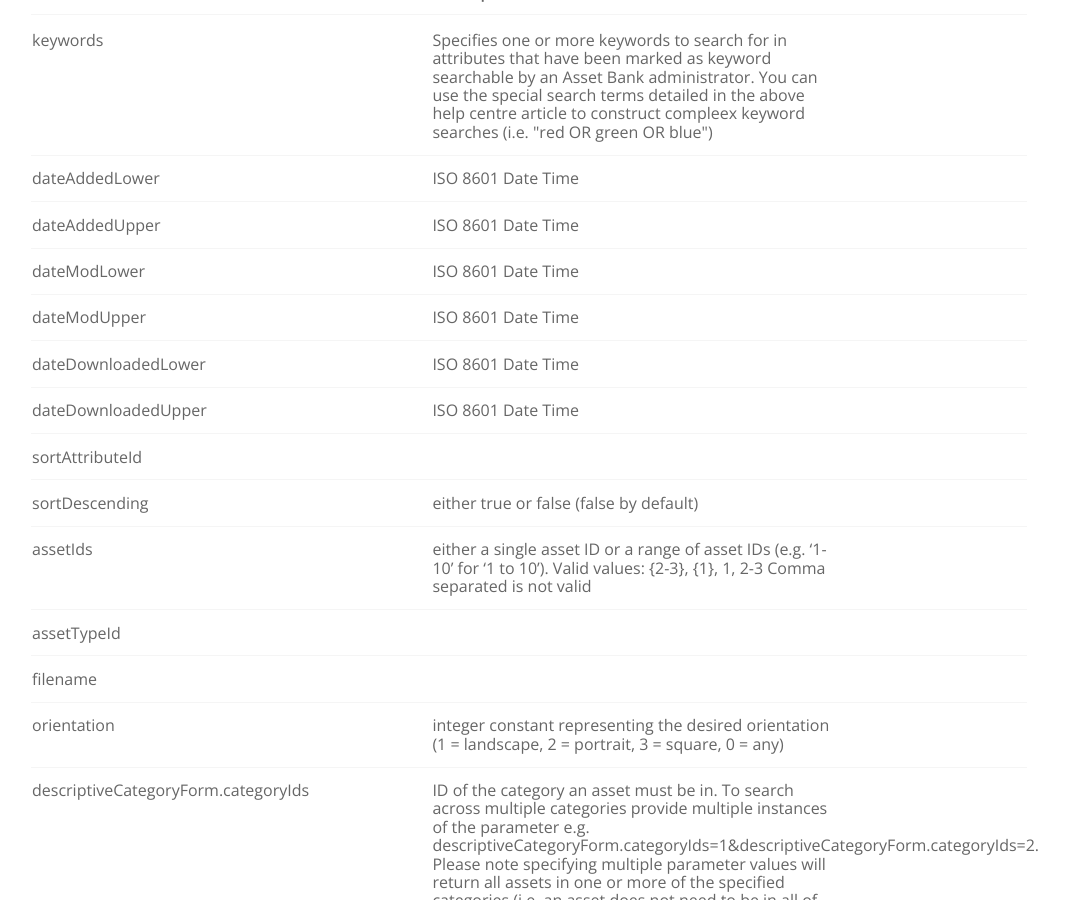
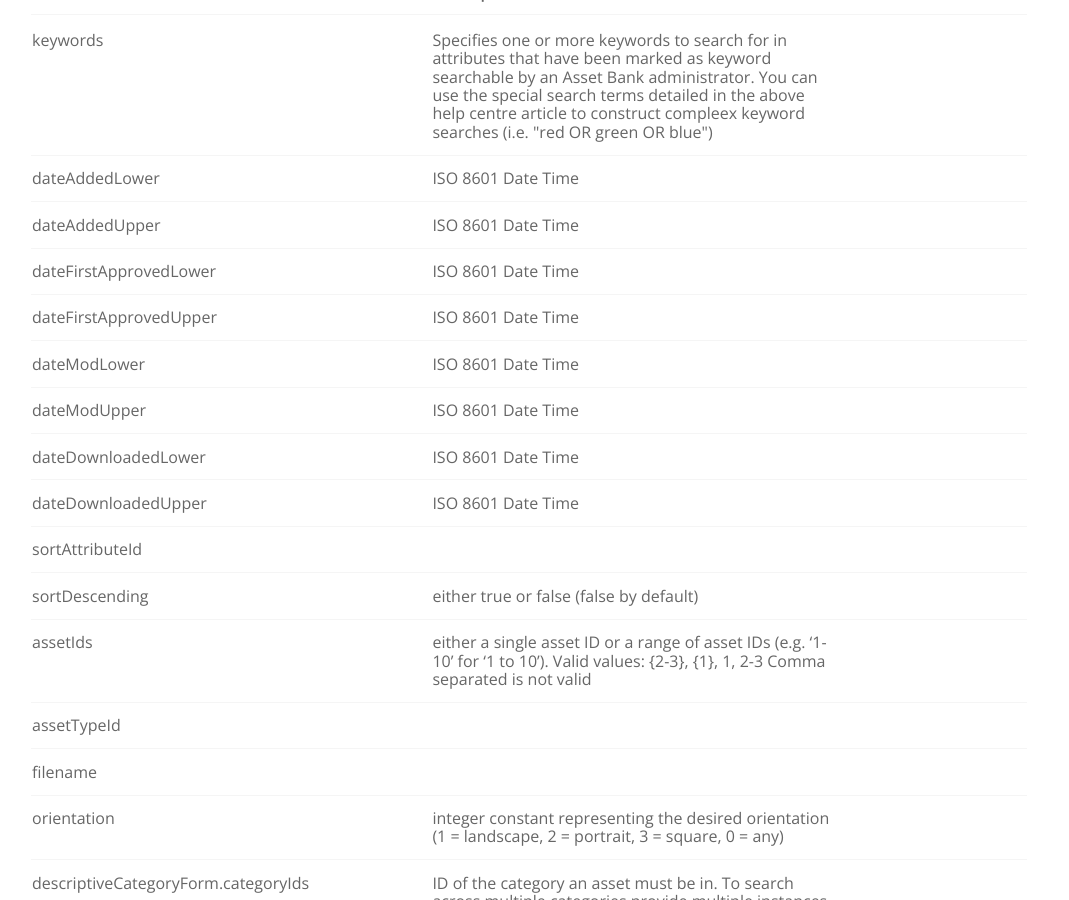
Before and after one commit to brightinteractive/api-docs, a Jekyll site: the page built from doc/asset-search.md, in a window 1280 px wide and 900 px high, scrolled down 1637 px. Shown: the whole window, without its empty margins (111-1180 px from the left). Built offline with Jekyll 4.4.1, drawn with Linux system fonts in a browser that asks for light colours; our own code applies the rules of GitHub Pages for plain Markdown files.

Commit message:
ABC-5943 add "dateFirstApproved" field to asset-search

```diff
--- a/doc/asset-search.md
+++ b/doc/asset-search.md
@@ -57,6 +57,14 @@ http://localhost:8080/asset-bank/rest/asset-search?attribute_3=*+NOT+isempty
     </tr>
     <tr>
       <td>dateAddedUpper</td>
+      <td>ISO 8601 Date Time</td>
+    </tr>
+    <tr>
+      <td>dateFirstApprovedLower</td>
+      <td>ISO 8601 Date Time</td>
+    </tr>
+    <tr>
+      <td>dateFirstApprovedUpper</td>
       <td>ISO 8601 Date Time</td>
     </tr>
     <tr>
```
